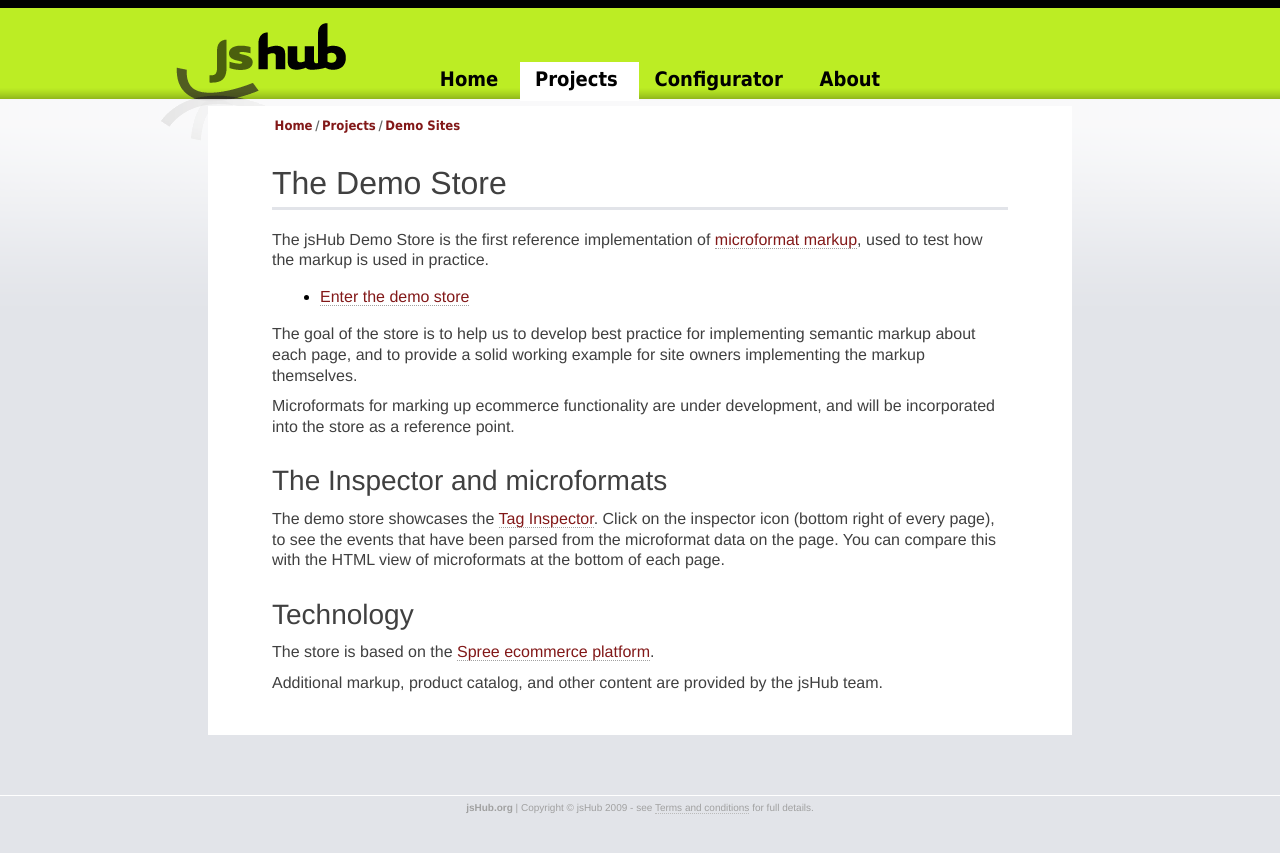
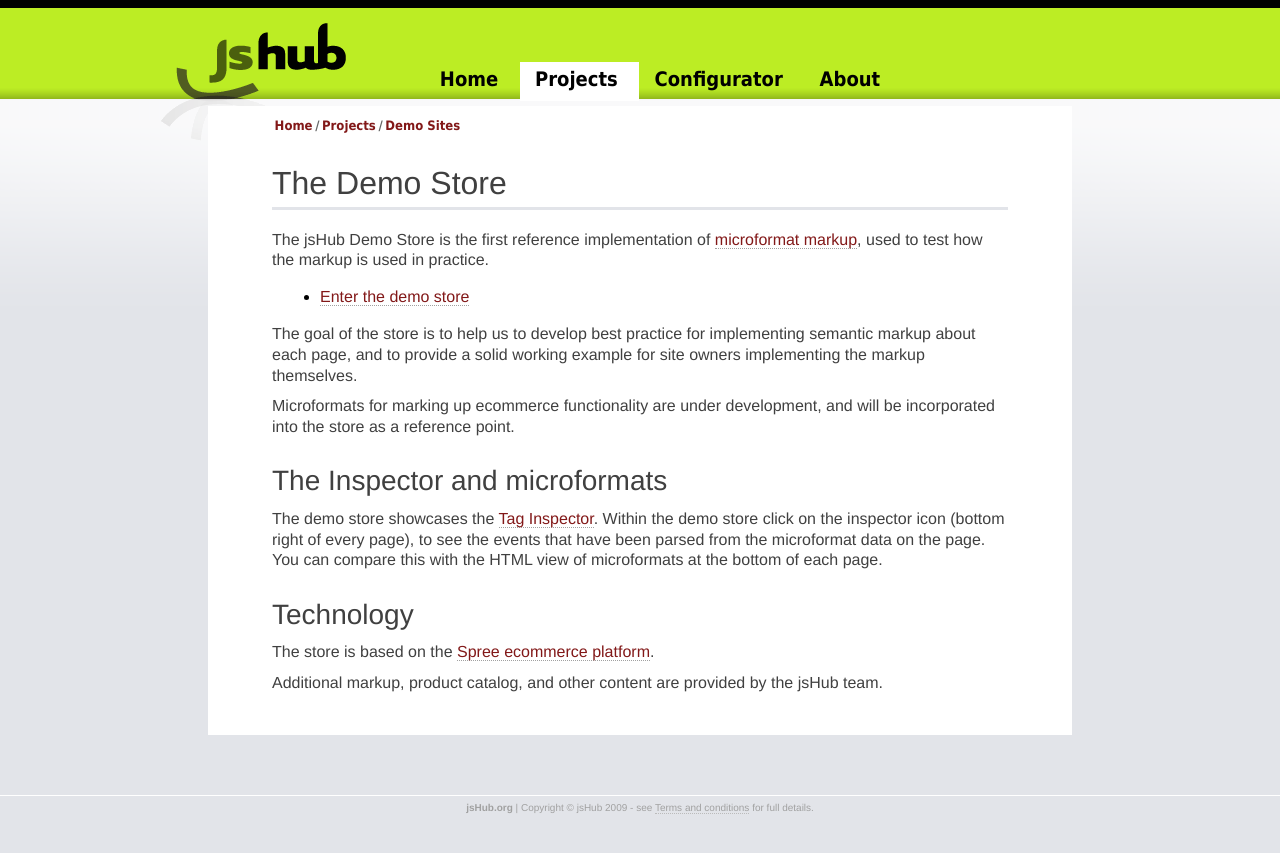
Before and after one commit to jshub/jshub.github.com, a Jekyll site: the page built from projects/demos/index.markdown, in a window 1280 px wide. Shown: the top 853 px of the page. Built offline with Jekyll 4.4.1, drawn with Linux system fonts in a browser that asks for light colours.

Commit message:
Clarify text

```diff
--- a/projects/demos/index.markdown
+++ b/projects/demos/index.markdown
@@ -24,7 +24,7 @@
 Microformats for marking up ecommerce functionality are under development, and will be incorporated into the store as a reference point.
 
 ## The Inspector and microformats ##
-The demo store showcases the [Tag Inspector](/projects/inspector/). Click on the inspector icon (bottom right of every page), to see the events that have been parsed from the microformat data on the page. You can compare this with the HTML view of microformats at the bottom of each page.
+The demo store showcases the [Tag Inspector](/projects/inspector/). Within the demo store click on the inspector icon (bottom right of every page), to see the events that have been parsed from the microformat data on the page. You can compare this with the HTML view of microformats at the bottom of each page.
 
 ## Technology ##
 The store is based on the [Spree ecommerce platform](http://spreecommerce.com/).
```
